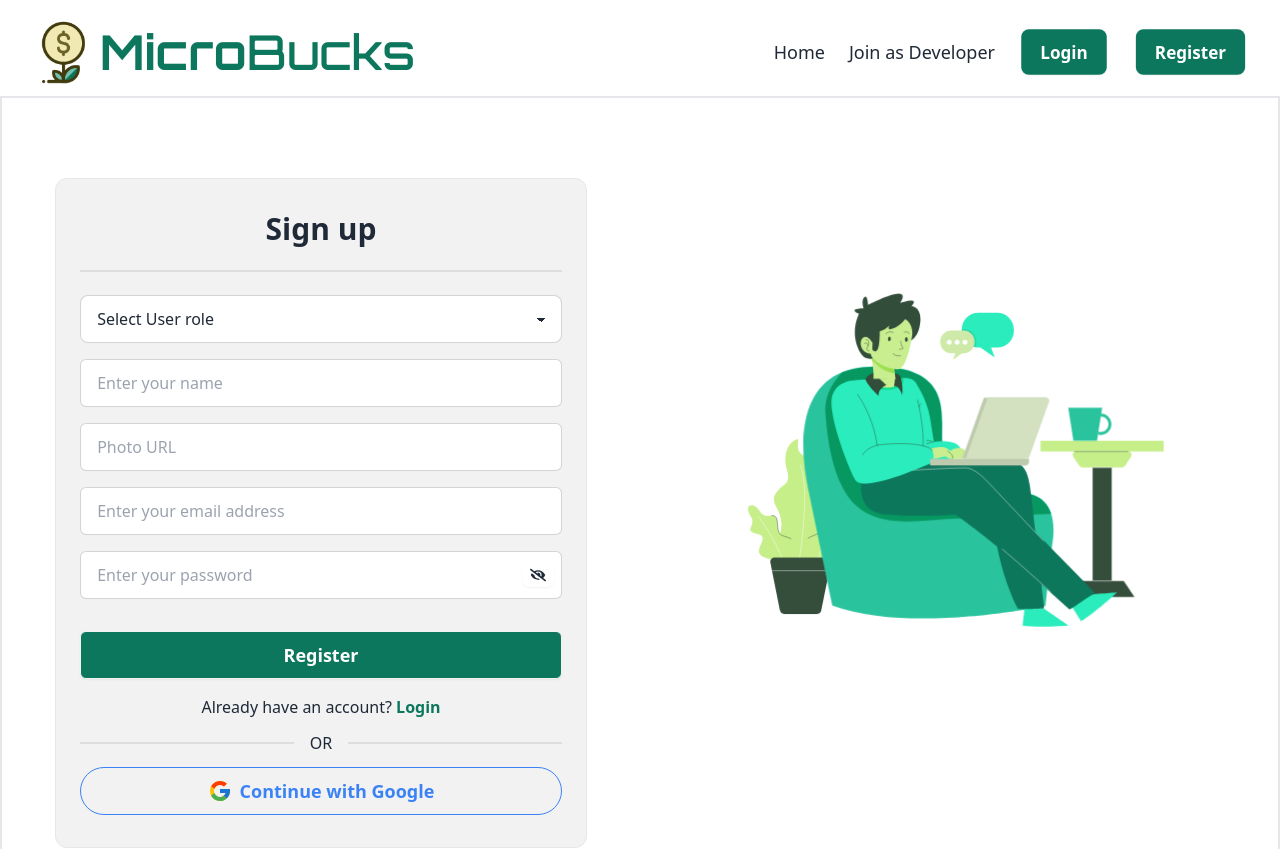
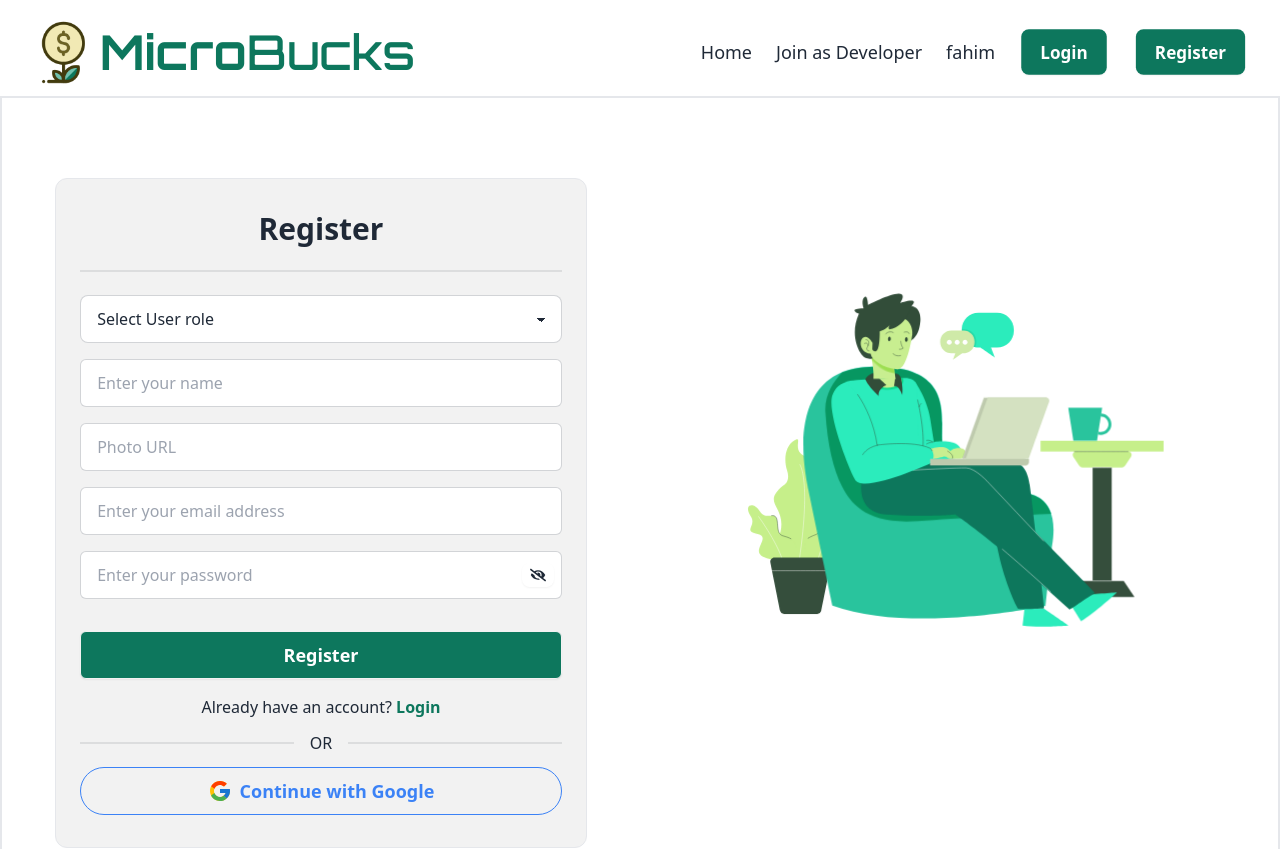
Before and after one commit to fahimprito/MicroBucks-client, a React (Vite) app: page /register in a window 1280 px wide. Shown: the top 849 px of the page. Built offline with nearby package versions, Linux system fonts and the light colour scheme.

Commit message:
Auth Context set

```diff
--- a/package.json
+++ b/package.json
@@ -13,6 +13,7 @@
     "firebase": "^11.2.0",
     "lottie-react": "^2.4.0",
     "motion": "^11.18.0",
+    "prop-types": "^15.8.1",
     "react": "^18.3.1",
     "react-dom": "^18.3.1",
     "react-icons": "^5.4.0",
--- a/src/components/Navbar/Navbar.jsx
+++ b/src/components/Navbar/Navbar.jsx
@@ -3,11 +3,14 @@
 import { motion } from "motion/react"
 import { FaBars, FaTimes } from "react-icons/fa";
 import logo from "../../assets/microbucks_logo.png"
+import useAuth from "../../hooks/useAuth";
 
 const Navbar = () => {
     const [isOpen, setIsOpen] = useState(false);
     const [navbarBackground, setNavbarBackground] = useState(false);
     const location = useLocation();
+    const authData = useAuth();
+    const { user } = authData;
 
     const homeLocation = location.pathname === '/';
 
@@ -44,6 +47,14 @@
                     className={({ isActive }) => (isActive ? "font-bold text-primary" : `${homeLocation ? `${navbarBackground ? "text-black" : "lg:text-white"}` : ""}`)}
                 >
                     Join as Developer
+                </NavLink>
+            </li>
+            <li>
+                <NavLink
+                    to="/join-as-developer"
+                    className={({ isActive }) => (isActive ? "font-bold text-primary" : `${homeLocation ? `${navbarBackground ? "text-black" : "lg:text-white"}` : ""}`)}
+                >
+                    {user?.name}
                 </NavLink>
             </li>
             <li>
--- /dev/null
+++ b/src/contexts/AuthContext.jsx
@@ -0,0 +1,5 @@
+import { createContext } from "react";
+
+const AuthContext = createContext(null);
+
+export default AuthContext;
--- /dev/null
+++ b/src/contexts/AuthProvider.jsx
@@ -0,0 +1,34 @@
+import PropTypes from "prop-types";
+import AuthContext from "./AuthContext";
+import { useState } from "react";
+
+
+const AuthProvider = ({ children }) => {
+    // const [user, setUser] = useState(null);
+    const [user, setUser] = useState({
+        name: "fahim",
+        email: "fahim@email.com"
+    });
+    const [loading, setLoading] = useState(true);
+
+    const authInfo = {
+        user,
+        loading,
+        setUser,
+        setLoading,
+    }
+
+    return (
+        <div>
+            <AuthContext.Provider value={authInfo}>
+                {children}
+            </AuthContext.Provider>
+        </div>
+    );
+};
+
+AuthProvider.propTypes = {
+    children: PropTypes.node.isRequired,
+};
+
+export default AuthProvider;
--- /dev/null
+++ b/src/hooks/useAuth.jsx
@@ -0,0 +1,10 @@
+import { useContext } from "react";
+import AuthContext from "../contexts/AuthContext";
+
+
+const useAuth = () => {
+    const auth = useContext(AuthContext);
+    return auth;
+};
+
+export default useAuth;
--- a/src/main.jsx
+++ b/src/main.jsx
@@ -3,9 +3,12 @@
 import './index.css'
 import { RouterProvider } from 'react-router-dom'
 import router from './routes/Routes.jsx'
+import AuthProvider from './contexts/AuthProvider.jsx'
 
 createRoot(document.getElementById('root')).render(
   <StrictMode>
-    <RouterProvider router={router} />
+    <AuthProvider>
+      <RouterProvider router={router} />
+    </AuthProvider>
   </StrictMode>,
 )
--- a/src/pages/Register/Register.jsx
+++ b/src/pages/Register/Register.jsx
@@ -23,7 +23,7 @@
 
             <div className="max-md:px-4">
                 <div className="md:w-5/6 md:mx-auto px-6 border rounded-xl py-8 bg-base-200">
-                    <h2 className="text-3xl font-semibold mb-4 text-center">Sign up</h2>
+                    <h2 className="text-3xl font-semibold mb-4 text-center">Register</h2>
                     <div className="divider"></div>
 
                     <form onSubmit={handleRegister}>
```
Also changed, not shown: 1 other file (tests, documents, lock files or other folders).
